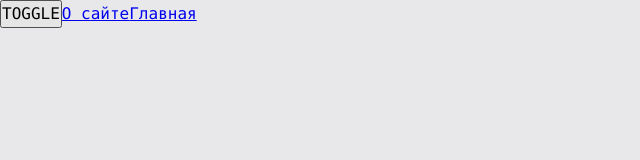
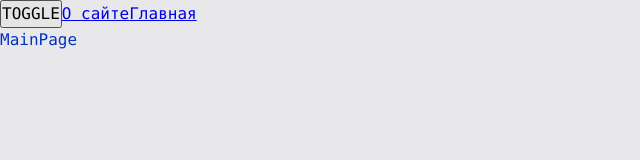
Before and after one commit to ValentinBrest/satisfaction, a React app: page / in a window 1280 px wide. Shown: the top 160 px of the page, without its empty margins (0-640 px from the left). Built offline with nearby package versions, Linux system fonts and the light colour scheme.

Commit message:
feat: create routeConfig

```diff
--- a/src/app/App.tsx
+++ b/src/app/App.tsx
@@ -12,7 +12,7 @@ function App() {
         <div className={classNames('app', {}, [theme])}>
             <button onClick={toggleTheme}>TOGGLE</button>
             <Link to="/about">О сайте</Link>
-            <Link to="/main">Главная</Link>
+            <Link to="/">Главная</Link>
             <AppRouter/>
         </div>
     )
--- a/src/app/providers/router/ui/AppRouter.tsx
+++ b/src/app/providers/router/ui/AppRouter.tsx
@@ -1,14 +1,18 @@
-import { AboutPage } from "pages/AboutPage"
-import { MainPage } from "pages/MainPage"
 import { Suspense } from "react"
 import { Route, Routes } from "react-router-dom"
+import { routeConfig } from "shared/config/routeConfig/routeConfig"
 
-function AppRouter() {
+const AppRouter = () => {
     return (
         <Suspense fallback={<div>Loading...</div>}>
             <Routes>
-                <Route path='/about' element={<AboutPage/>}/>
-                <Route path='/main' element={<MainPage/>}/>
+                {Object.values(routeConfig).map(({path, element}) => (
+                    <Route
+                        key={path}
+                        path={path}
+                        element={element}
+                    />
+                ))}
             </Routes>
         </Suspense>
     )
--- /dev/null
+++ b/src/shared/config/routeConfig/routeConfig.tsx
@@ -0,0 +1,24 @@
+import { AboutPage } from "pages/AboutPage"
+import { MainPage } from "pages/MainPage"
+import { RouteProps } from "react-router-dom"
+
+export enum AppRoutes {
+    MAIN = 'main',
+    ABOUT = 'about'
+}
+
+export const RoutePath: Record<AppRoutes, string> = {
+    [AppRoutes.MAIN]: '/',
+    [AppRoutes.ABOUT]: '/about',
+}
+
+export const routeConfig: Record<AppRoutes, RouteProps> = {
+    [AppRoutes.MAIN] : {
+        path: RoutePath.main,
+        element: <MainPage />
+    },
+    [AppRoutes.ABOUT]: {
+        path: RoutePath.about,
+        element: <AboutPage />
+    }
+}
```
